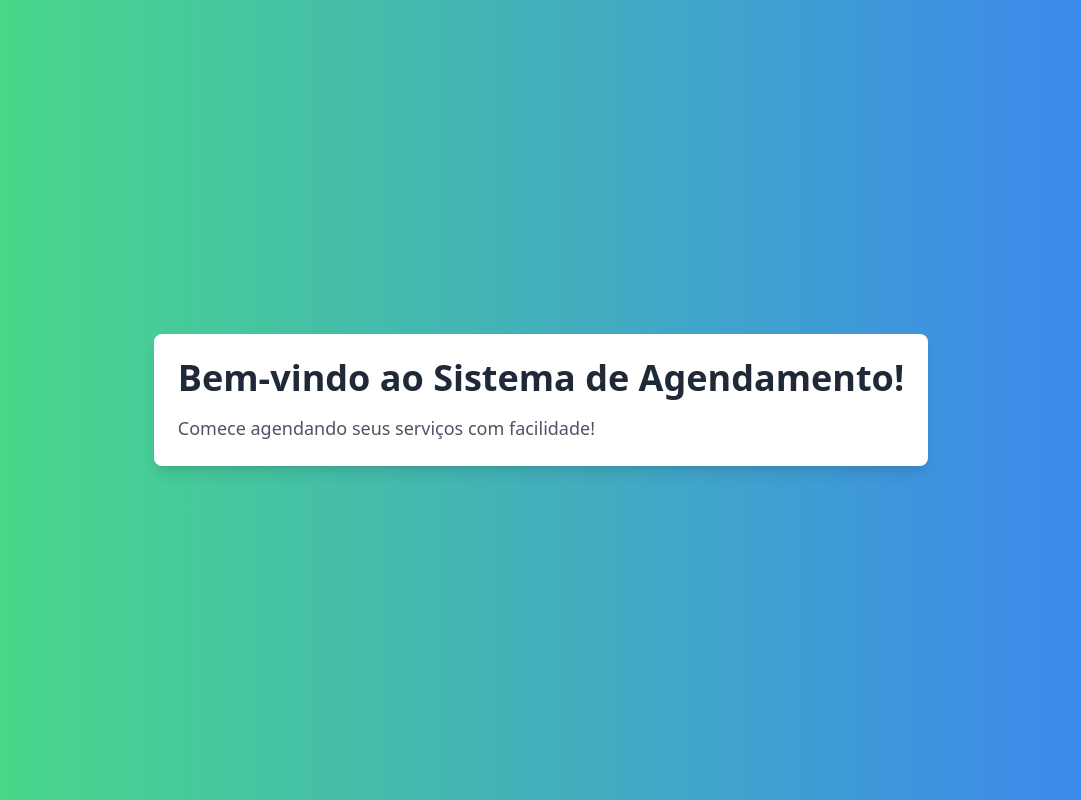
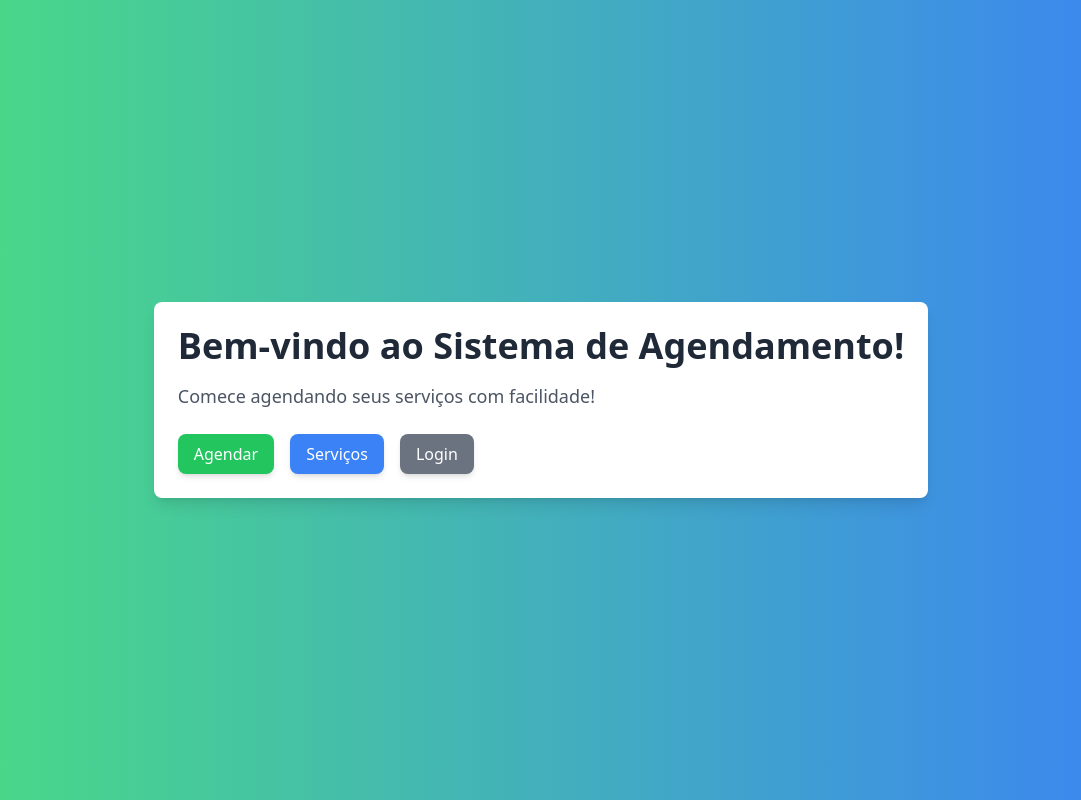
Before and after one commit to erilshackle/salon-appointment, a Next.js app in the folder frontend/: page / in a window 1280 px wide. Shown: the whole page, without its empty margins (99-1180 px from the left). Built offline with nearby package versions, Linux system fonts and the light colour scheme.

Commit message:
new hiome page

```diff
--- a/frontend/src/app/page.jsx
+++ b/frontend/src/app/page.jsx
@@ -7,9 +7,29 @@ export default function Home() {
         <h1 className="text-4xl font-extrabold text-gray-800 mb-4">
           Bem-vindo ao Sistema de Agendamento!
         </h1>
-        <p className="text-lg text-gray-600">
+        <p className="text-lg text-gray-600 mb-6">
           Comece agendando seus serviços com facilidade!
         </p>
+        <div className="flex space-x-4">
+          <a
+            href="/agendar"
+            className="px-4 py-2 bg-green-500 text-white rounded-lg shadow-md hover:bg-green-600 transition"
+          >
+            Agendar
+          </a>
+          <a
+            href="/servicos"
+            className="px-4 py-2 bg-blue-500 text-white rounded-lg shadow-md hover:bg-blue-600 transition"
+          >
+            Serviços
+          </a>
+          <a
+            href="/login"
+            className="px-4 py-2 bg-gray-500 text-white rounded-lg shadow-md hover:bg-gray-600 transition"
+          >
+            Login
+          </a>
+        </div>
       </div>
     </main>
   );
```
